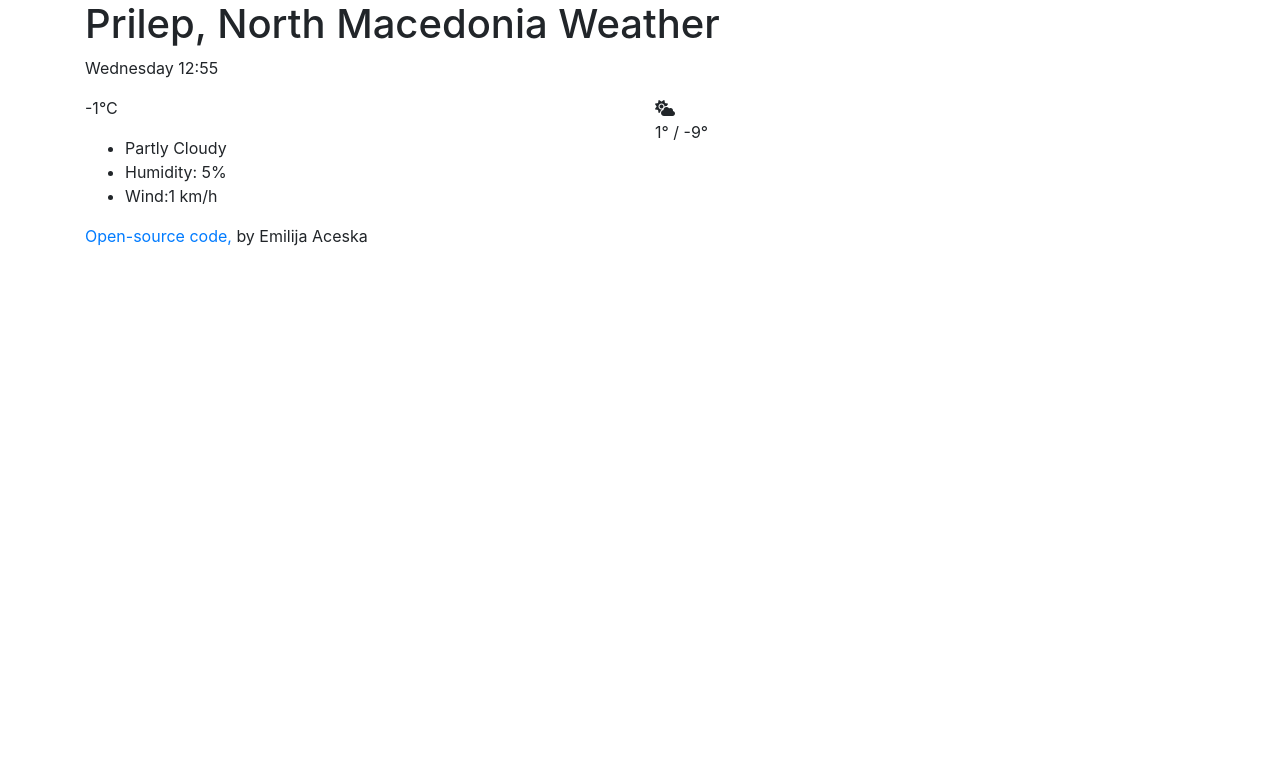
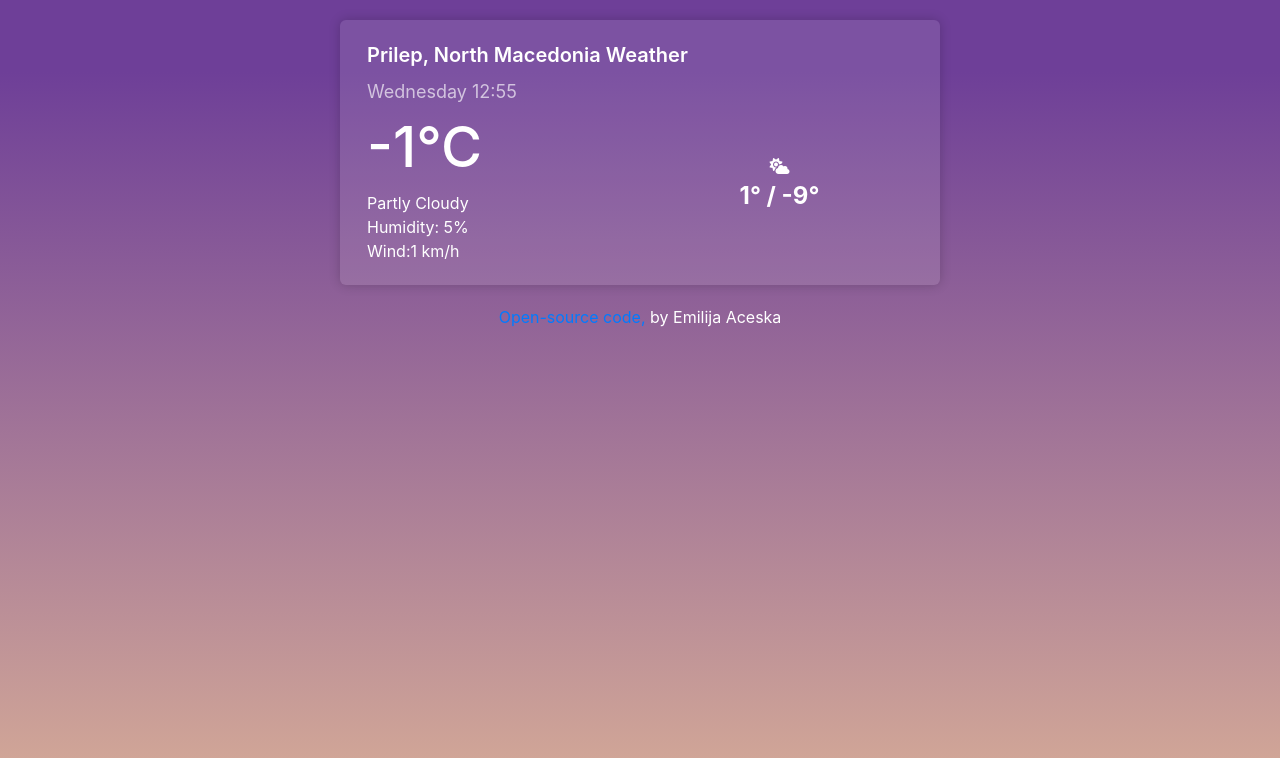
Before and after one commit to EmilijaAceska/weather-react-app, a React (Create React App) app: page / in a window 1280 px wide. Shown: the top 758 px of the page. Built offline with nearby package versions, Linux system fonts and the light colour scheme.

Commit message:
added css

```diff
--- a/src/App.css
+++ b/src/App.css
@@ -0,0 +1,16 @@
+body {
+  background-image: -webkit-gradient(
+    linear,
+    left top,
+    left bottom,
+    color-stop(9%, #6e3f98),
+    to(#d6ab97)
+  );
+  background-attachment: fixed;
+  background-position: 50%;
+  background-size: cover;
+  color: #ffffff;
+}
+.App footer {
+  text-align: center;
+}
--- a/src/Weather.css
+++ b/src/Weather.css
@@ -0,0 +1,47 @@
+.Weather {
+  border-radius: 6px;
+  box-shadow: 0 0 12px 0 rgb(0 0 0 / 20%);
+  background: hsla(0, 0%, 100%, 0.1) !important;
+  padding: 20px 33px 22px 27px;
+  margin: 20px auto;
+  max-width: 600px;
+}
+
+.Weather h1 {
+  font-weight: 600;
+  font-size: 1.25rem;
+  line-height: 1.5;
+}
+
+.Weather .currentDate {
+  font-size: 1.125rem;
+  font-weight: 400;
+  opacity: 0.65;
+}
+
+.Weather .degrees {
+  font-size: 3.5rem;
+  position: relative;
+  line-height: 0.96em;
+  font-weight: 500;
+}
+
+.Weather .about-weather {
+  list-style-type: none;
+  margin: 0;
+  padding: 0;
+}
+.Weather .min-max {
+  text-align: center;
+  margin: auto;
+}
+
+.Weather .i {
+  font-size: 144px;
+}
+
+.Weather .min-max-deg {
+  font-size: 1.5rem;
+  font-weight: 700;
+  line-height: 1.5;
+}
--- a/src/Weather.js
+++ b/src/Weather.js
@@ -3,25 +3,25 @@ import './Weather.css';
 
 export default function Weather(){
   return (
-     <div className="weather-container">
+     <div className="Weather">
           <h1>Prilep, North Macedonia Weather</h1>
-          <p>Wednesday 12:55</p>
+          <p className="currentDate">Wednesday 12:55</p>
 
           <div className="row">
             <div className="col-6">
-              <p>
+              <p className="degrees">
               <span>-1</span>
               <span>°C</span>
               </p>
-              <ul>
-                <li>Partly Cloudy</li>
-                <li>Humidity: 5%</li>
-                <li>Wind:1 km/h</li>
+              <ul className="about-weather">
+                <li className="description">Partly Cloudy</li>
+                <li className="humidity">Humidity: 5%</li>
+                <li className="wind-speed">Wind:1 km/h</li>
               </ul>
             </div>
-            <div className="col-6">
-              <i class="fas fa-cloud-sun"></i>
-              <p>
+            <div className="col-6 min-max">
+              <i className="fas fa-cloud-sun"></i>
+              <p className="min-max-deg">
                 <span>1° / </span>
                 <span>-9°</span>
               </p>
```
